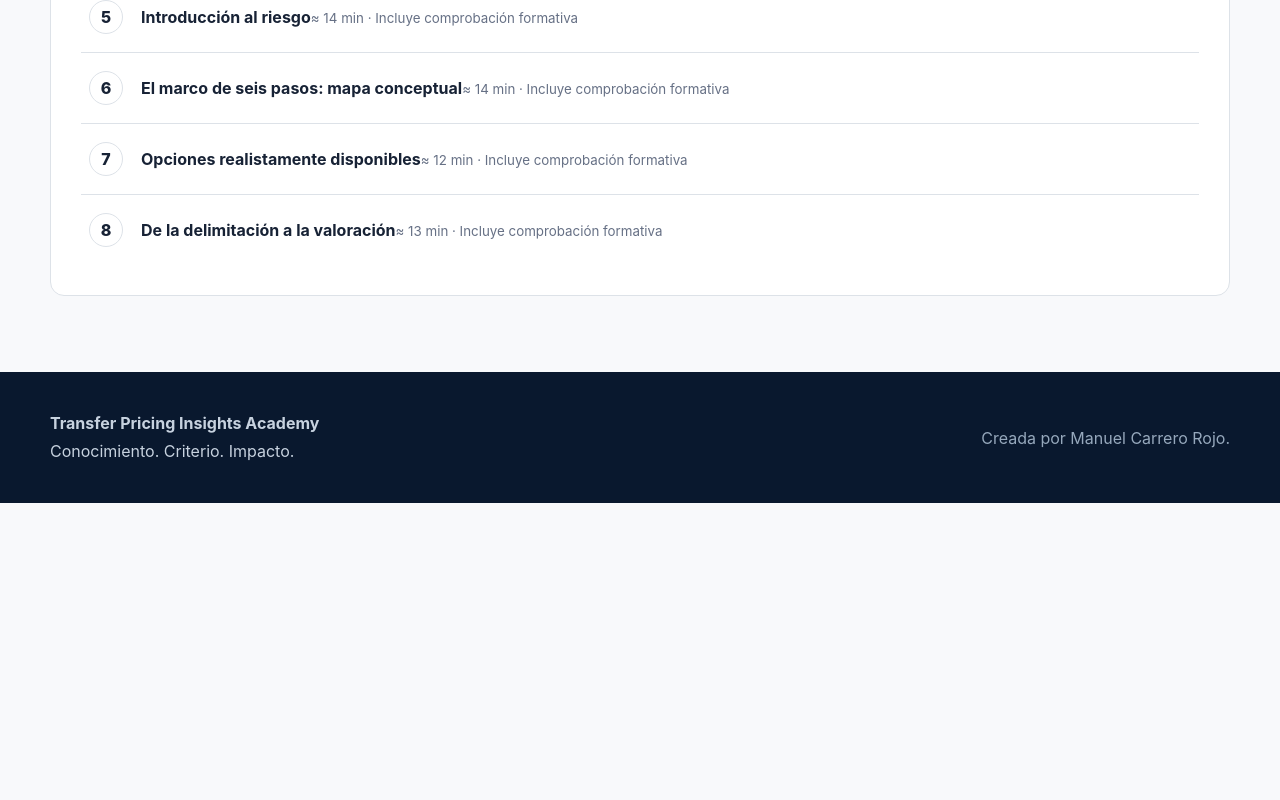
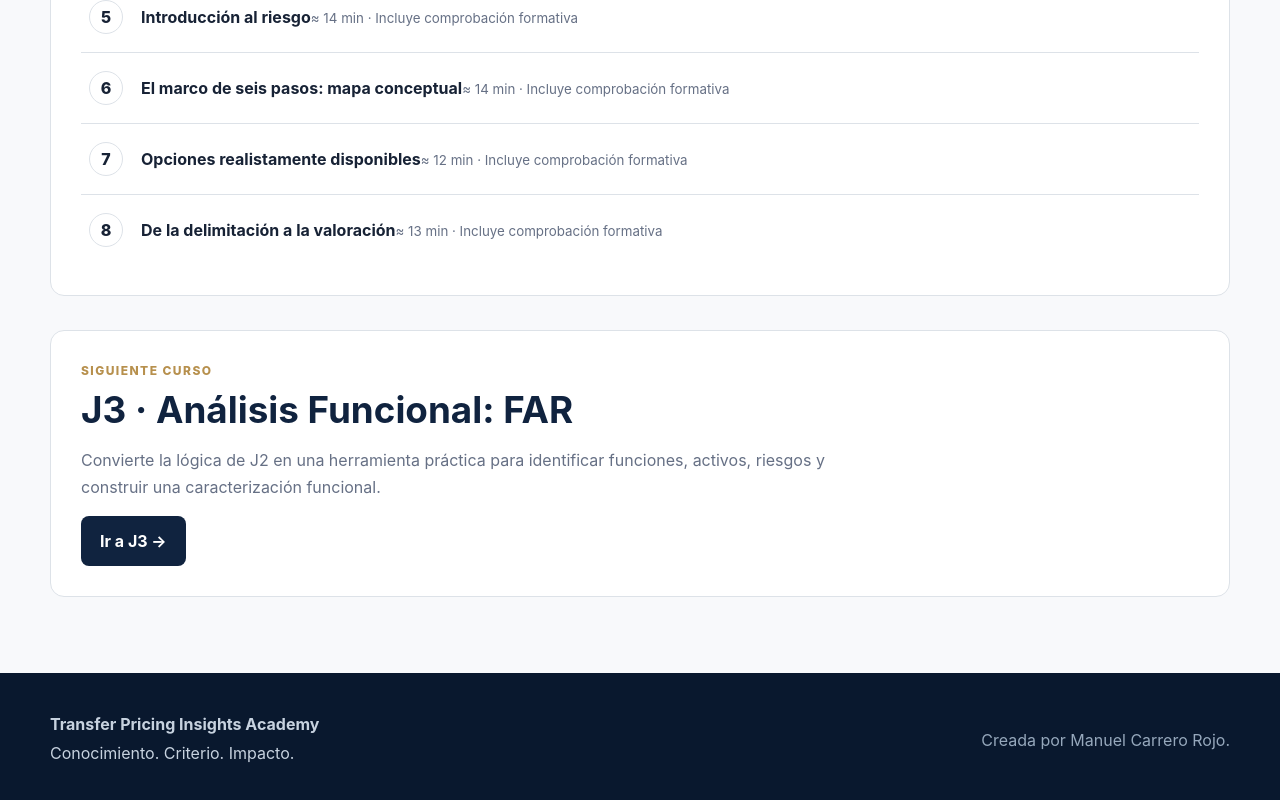
Before and after one commit to manuelcarrero-hash/transfer-pricing-insights-academy, a React (Vite) app: page /courses/j2 in a window 1280 px wide. Shown: the part 1801-2601 px from the top of the page. Before the commit the page ends 2304 px from the top, so only its background shows below. Built offline with nearby package versions, Linux system fonts and the light colour scheme.

Commit message:
Link J2 to J3

```diff
--- a/src/pages/J2CoursePage.tsx
+++ b/src/pages/J2CoursePage.tsx
@@ -84,6 +84,13 @@ export function J2CoursePage() {
             })}
           </ol>
         </div>
+
+        <div className="study-materials">
+          <div className="eyebrow">Siguiente curso</div>
+          <h2>J3 · Análisis Funcional: FAR</h2>
+          <p className="materials-intro">Convierte la lógica de J2 en una herramienta práctica para identificar funciones, activos, riesgos y construir una caracterización funcional.</p>
+          <Link className="button primary" to="/courses/j3">Ir a J3 →</Link>
+        </div>
       </div>
     </section>
   );
```
